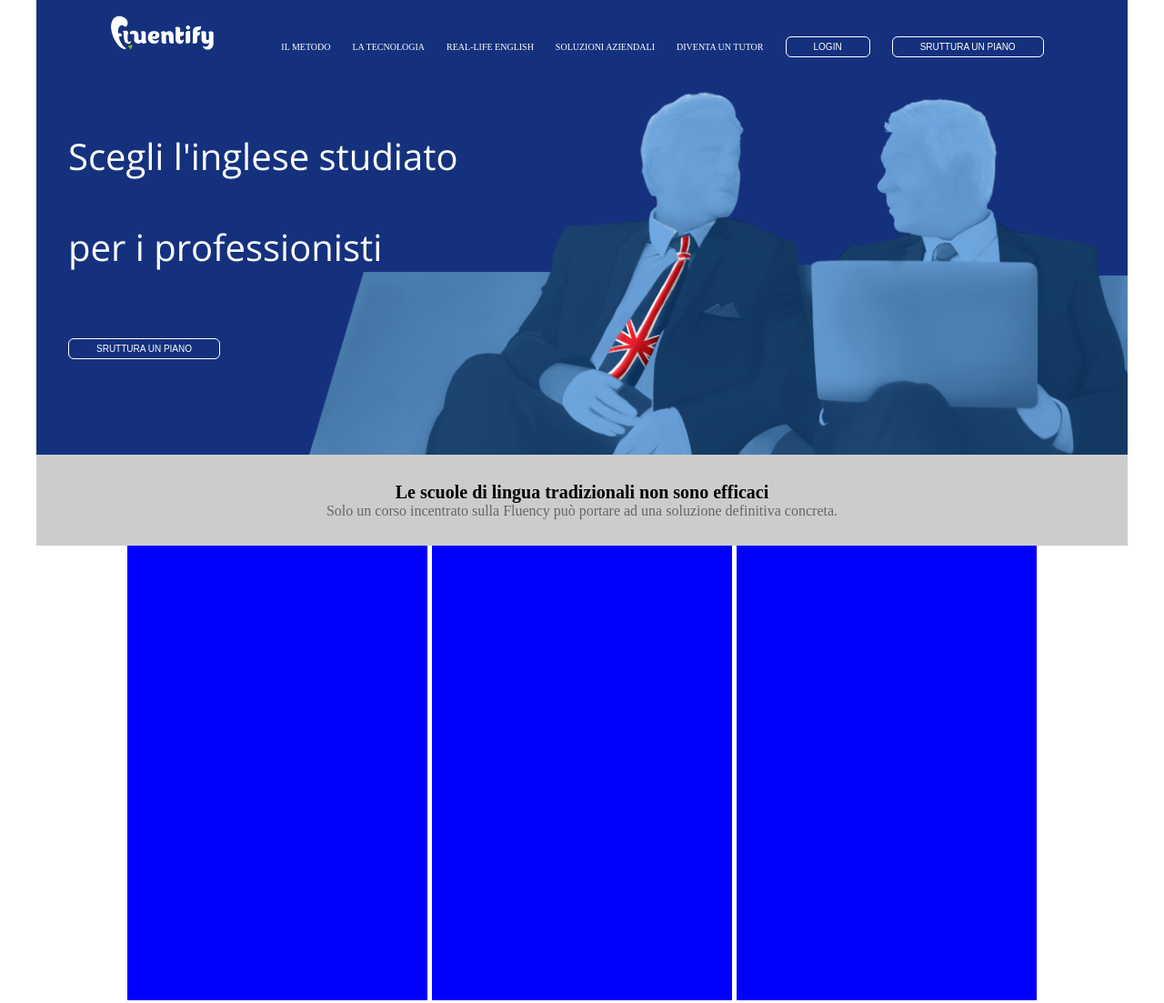
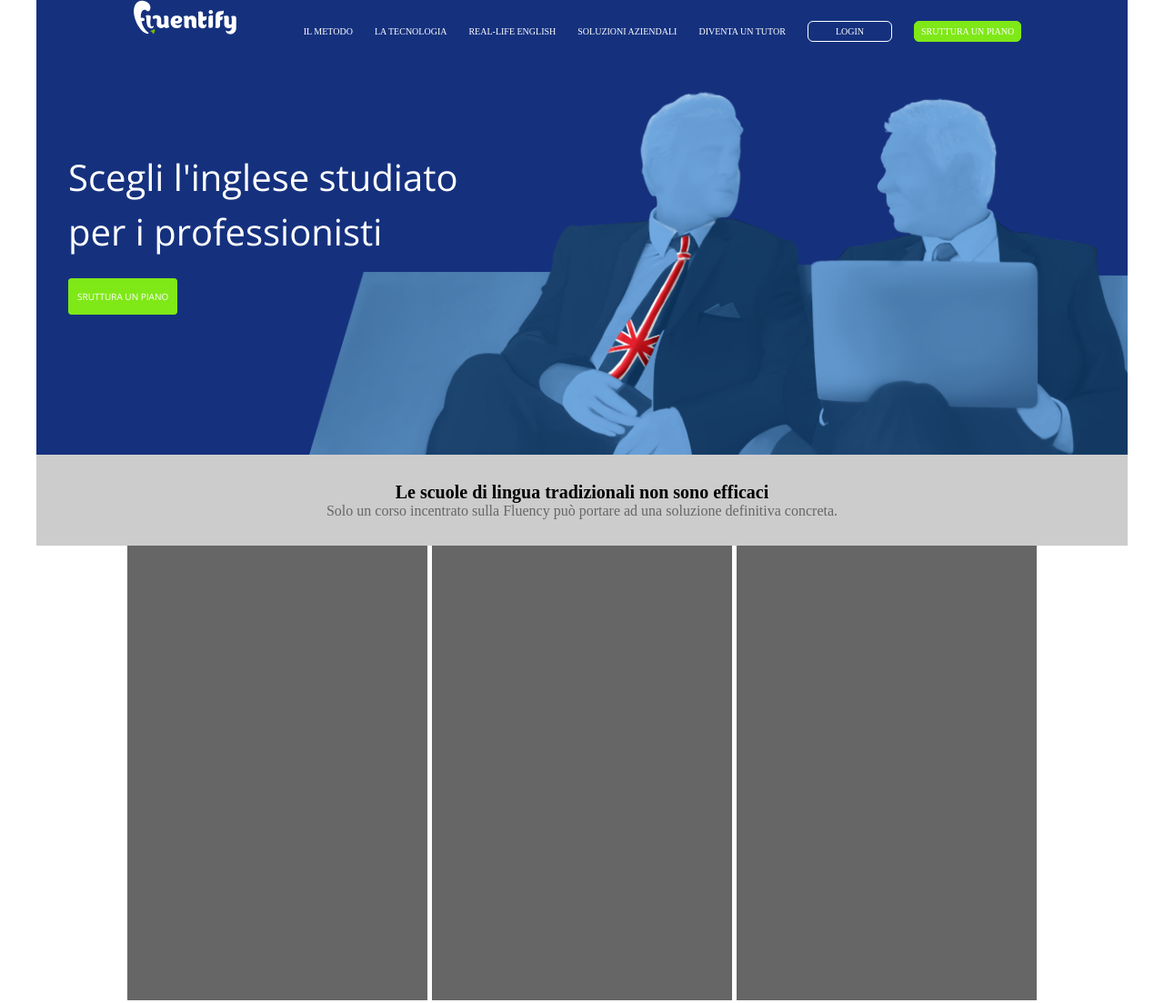
Before and after one commit to edoardo993/htmlcss-fluentify, a plain HTML site: page index.html in a window 1280 px wide. Shown: the whole page at 91% size. Drawn offline with nearby package versions, Linux system fonts and the light colour scheme.

Commit message:
modifiche link

```diff
--- a/css/style.css
+++ b/css/style.css
@@ -40,20 +40,18 @@
 }
 
 .nav-bar {
-  height: 100px;
+  height: 60px;
   width: 100%;
-  /* border: 1px solid red; */
   position: absolute;
   top: 0;
   left: 0;
   text-align: center;
-  line-height: 100px;
+  line-height: 60px;
 }
 
 .nav-bar ul {
   display: inline-block;
   text-decoration: none;
-  /* margin: 0 30px */
 }
 .nav-bar ul li {
   display: inline-block;
@@ -63,7 +61,7 @@
   color: #fff
 }
 
-.nav-bar li a {
+a {
   text-decoration: none;
   color: #fff
 }
@@ -76,7 +74,7 @@ li a:hover {
   padding-right: 60px
 }
 
-input {
+.first-button {
   background: none;
   padding: 5px 30px;
   color: #fff;
@@ -85,13 +83,31 @@ input {
   border: 1px solid #fff
 }
 
+.second-button {
+  background: #7FE817;
+  padding: 5px 7px;
+  color: #fff;
+  font-size: 10px;
+  border-radius: 6px;
+  border: 1px solid #7FE817
+}
+
 .header-text {
   color: #fff;
   font-size: 40px;
   width: 500px;
   text-align: left;
-  margin: 20px 35px;
+  margin: 100px 35px;
   font-family: "Open Sans"
+}
+
+.third-button {
+  background: #7FE817;
+  padding: 12px 9px;
+  color: #fff;
+  font-size: 10px;
+  border-radius: 4px;
+  border: 1px solid #7FE817
 }
 
 .info {
@@ -119,18 +135,18 @@ input {
 .first-box {
   width: 33%;
   height: 500px;
-  background: blue;
+  background: #666;
 }
 
 .second-box {
   width: 33%;
   height: 500px;
-  background: blue;
+  background: #666;
   margin: 0 5px
 }
 
 .third-box {
   width: 33%;
   height: 500px;
-  background: blue
+  background: #666
 }
--- a/index.html
+++ b/index.html
@@ -22,12 +22,12 @@
           </ul>
           <ul>
             <li>diventa un tutor</li>
-            <li><input type="button" name="" value="LOGIN"><a href="https://www.google.com"></a></li>
-            <li><input type="button" name="" value="SRUTTURA UN PIANO"><a href="https://www.google.com"></a></li>
+            <li><a href="https://www.google.com" class="first-button">LOGIN</a></li>
+            <li><a href="https://www.google.com" class="second-button">SRUTTURA UN PIANO</a></li>
           </ul>
           <div class="header-text">
-            <span>Scegli l'inglese studiato per i professionisti</span>
-            <input type="button" name="" value="SRUTTURA UN PIANO"><a href="https://www.google.com"></a>
+            <span>Scegli l'inglese studiato per i professionisti</span><br>
+            <a href="https://www.google.com" class="third-button">SRUTTURA UN PIANO</a>
           </div>
         </nav>
       </header>
```
